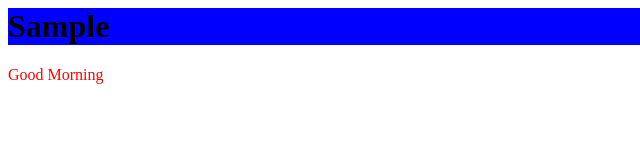
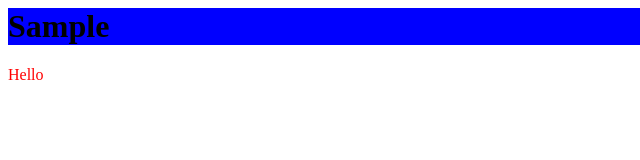
Before and after one commit to takeshi-yashiro/html-test3, a plain HTML site: page index.html in a window 1280 px wide. Shown: the full height of the page, 0-640 px from the left. Drawn offline with Linux system fonts and the light colour scheme.

Commit message:
Revert "Hello -> Good Morning"
This reverts commit e71c85286169ac6134950bfd5c492d27ba13362a.

```diff
--- a/index.html
+++ b/index.html
@@ -5,6 +5,6 @@
     </head>
     <body>
         <h1>Sample</h1>
-        <p>Good Morning</p>
+        <p>Hello</p>
     </body>
 </html>
```
